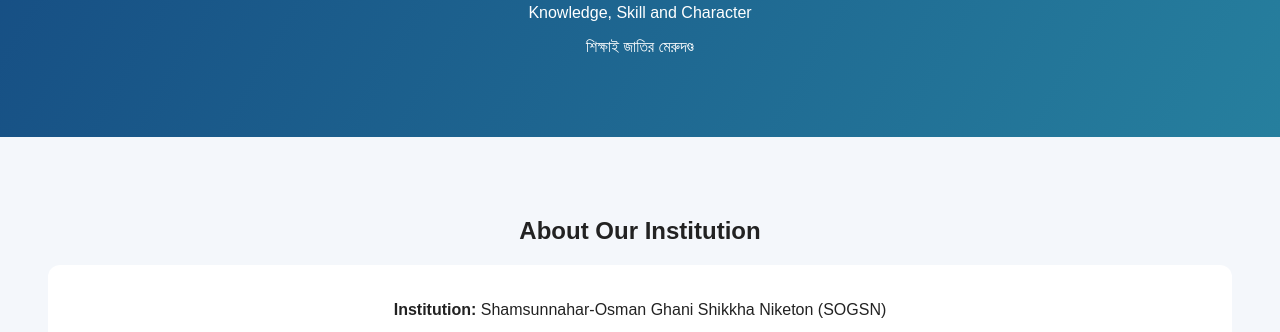
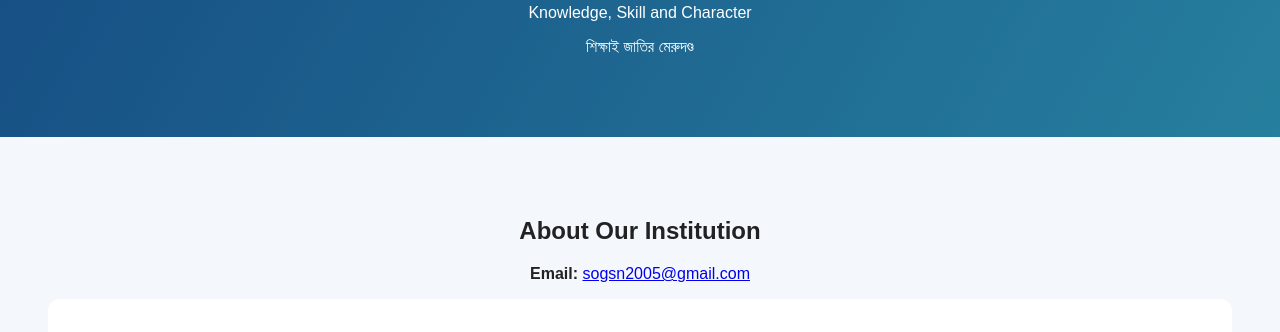
Before and after one commit to nahiyanibonsadat/Shamsunnahar-Osman-Ghani-Shikkha-Niketon-SOGSN-, a plain HTML site: page index.html in a window 1280 px wide. Shown: the part 453-785 px from the top of the page. Drawn offline with Linux system fonts and the light colour scheme.

Commit message:
Update index.html

```diff
--- a/index.html
+++ b/index.html
@@ -49,7 +49,7 @@ footer{background:#092b50;color:white;text-align:center;padding:25px}
 <section id="about">
 <h2>About Our Institution</h2>
 
-<div class="card">
+<p><strong>Email:</strong> <a href="mailto:sogsn2005@gmail.com">sogsn2005@gmail.com</a></p><div class="card">
 <p><strong>Institution:</strong> Shamsunnahar-Osman Ghani Shikkha Niketon (SOGSN)</p>
 
 <p><strong>Location:</strong> Gujadia Union, Karimganj Upazila, Kishoreganj</p>
```
